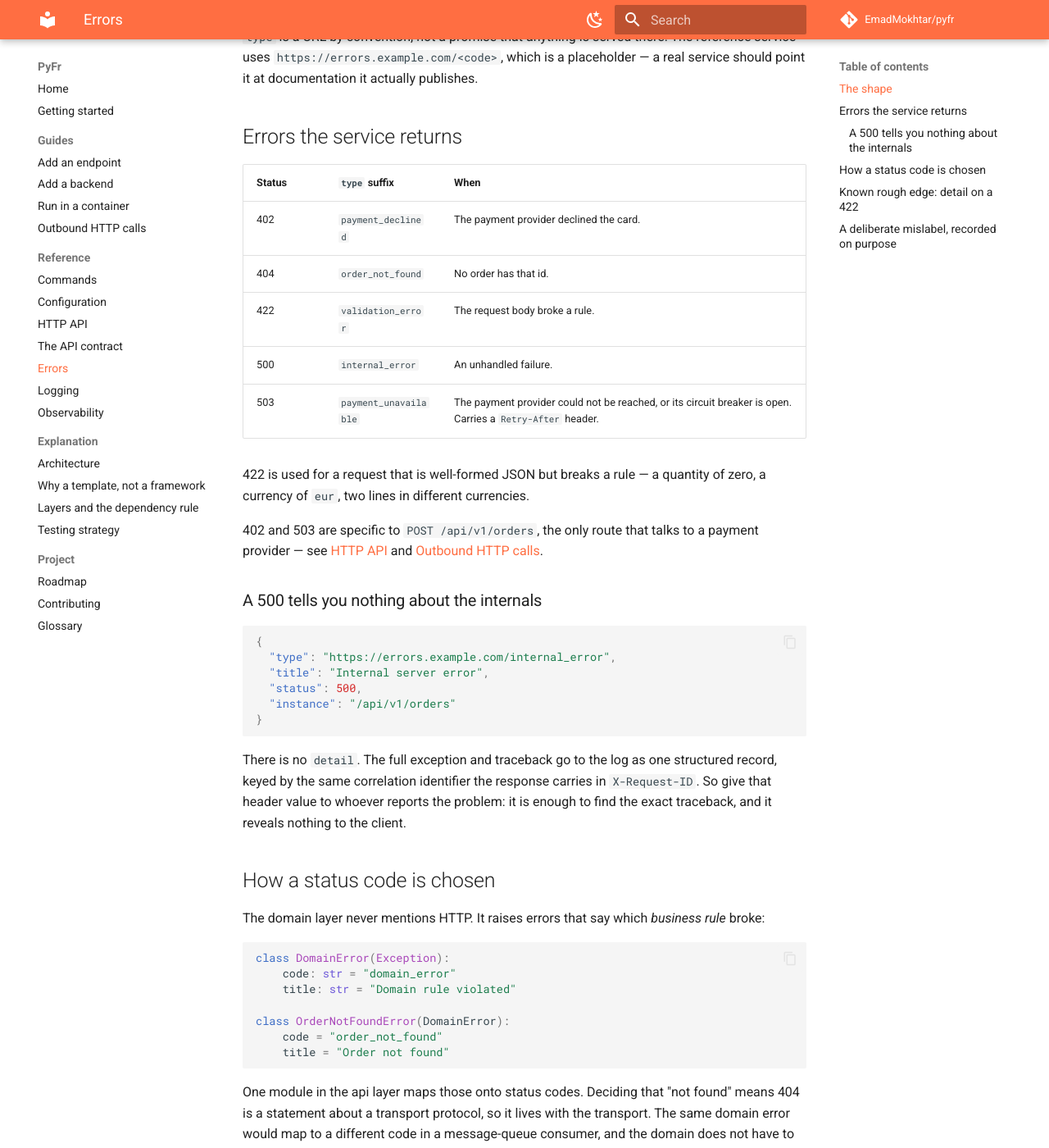
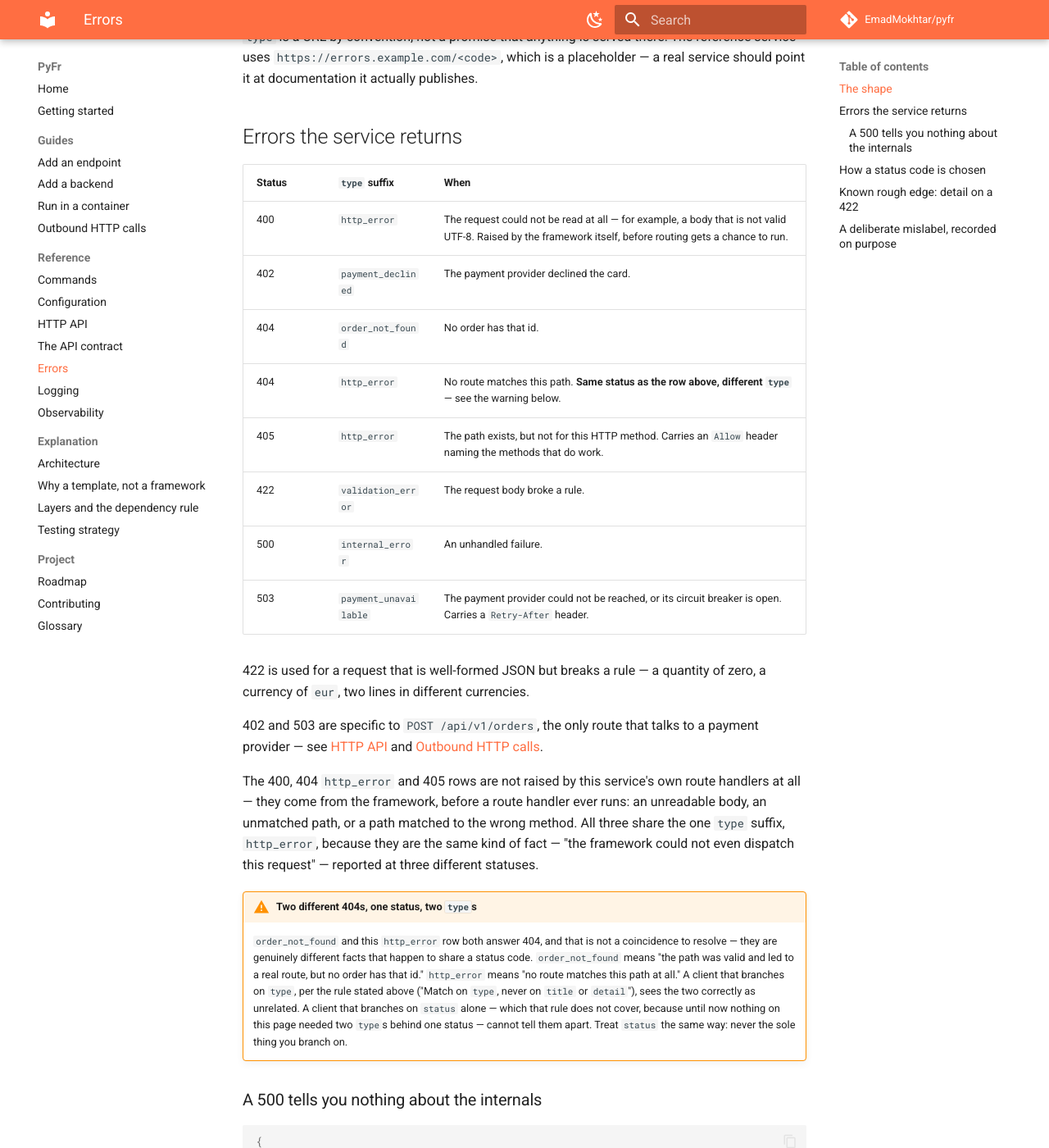
Before and after one commit to EmadMokhtar/pyfr, an MkDocs documentation site: the page built from docs/reference/errors.md, in a window 1280 px wide and 1400 px high, scrolled down 900 px. Shown: the whole window at 82% size. Built offline with MkDocs 1.6.1 and Material for MkDocs 9.7.7, drawn with Linux system fonts in a browser that asks for light colours; comment, search, counter and statistics services are not loaded.

Commit message:
docs: document the framework-error rows and fix the roadmap status banner
errors.md's table listed 402, 404 (order_not_found), 422, 500 and 503,
omitting the 400/404/405 Problem Details responses api/errors.py's
_http_exception handler produces for framework-level failures (an
unreadable body, an unmatched path, a wrong method) — all added in this
milestone. The page already tells clients to "Match on type, never on
title or detail"; a client following that rule would meet a second,
undocumented 404 type without this. Adds the three rows, all sharing the
type suffix http_error, and a note on why two different 404s sharing one
status is intentional rather than a gap.

index.md's status banner still said "M0 complete, M1-M8 to go" after
this branch updated roadmap.md to "M0, M1, M2 and M3 are done" — the two
pages contradicted each other. Updated the banner and its body text to
match.

Co-Authored-By: Claude Opus 5 <noreply@anthropic.com>

```diff
--- a/docs/reference/errors.md
+++ b/docs/reference/errors.md
@@ -39,8 +39,11 @@ publishes.
 
 | Status | `type` suffix | When |
 | --- | --- | --- |
+| 400 | `http_error` | The request could not be read at all — for example, a body that is not valid UTF-8. Raised by the framework itself, before routing gets a chance to run. |
 | 402 | `payment_declined` | The payment provider declined the card. |
 | 404 | `order_not_found` | No order has that id. |
+| 404 | `http_error` | No route matches this path. **Same status as the row above, different `type`** — see the warning below. |
+| 405 | `http_error` | The path exists, but not for this HTTP method. Carries an `Allow` header naming the methods that do work. |
 | 422 | `validation_error` | The request body broke a rule. |
 | 500 | `internal_error` | An unhandled failure. |
 | 503 | `payment_unavailable` | The payment provider could not be reached, or its circuit breaker is open. Carries a `Retry-After` header. |
@@ -51,6 +54,27 @@ a quantity of zero, a currency of `eur`, two lines in different currencies.
 402 and 503 are specific to `POST /api/v1/orders`, the only route that talks
 to a payment provider — see [HTTP API](http-api.md#post-apiv1orders) and
 [Outbound HTTP calls](../guides/outbound-http.md).
+
+The 400, 404 `http_error` and 405 rows are not raised by this service's own
+route handlers at all — they come from the framework, before a route handler
+ever runs: an unreadable body, an unmatched path, or a path matched to the
+wrong method. All three share the one `type` suffix, `http_error`, because
+they are the same kind of fact — "the framework could not even dispatch
+this request" — reported at three different statuses.
+
+!!! warning "Two different 404s, one status, two `type`s"
+
+    `order_not_found` and this `http_error` row both answer 404, and that is
+    not a coincidence to resolve — they are genuinely different facts that
+    happen to share a status code. `order_not_found` means "the path was
+    valid and led to a real route, but no order has that id." `http_error`
+    means "no route matches this path at all." A client that branches on
+    `type`, per the rule stated above ("Match on `type`, never on `title`
+    or `detail`"), sees the two correctly as unrelated. A client that
+    branches on `status` alone — which that rule does not cover, because
+    until now nothing on this page needed two `type`s behind one status —
+    cannot tell them apart. Treat `status` the same way: never the sole
+    thing you branch on.
 
 ### A 500 tells you nothing about the internals
 
```
Also changed, not shown: docs/index.md (+3 -3 lines).
